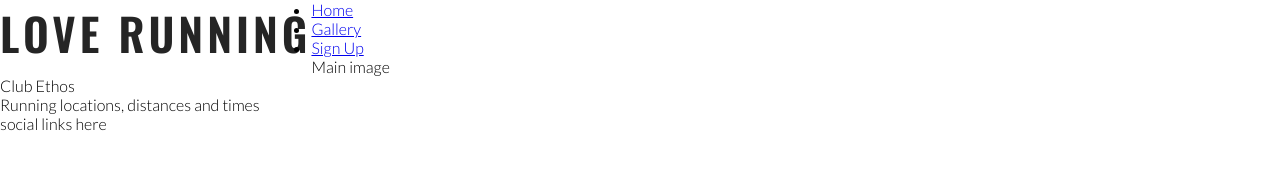
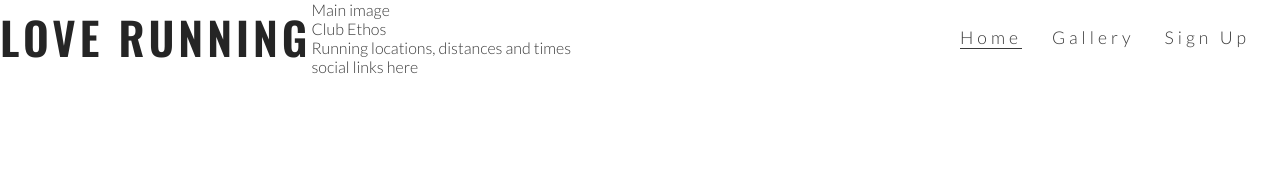
Before and after one commit to Rasmus-Dahlkvist/Love-Running, a plain HTML site: page index.html in a window 1280 px wide. Drawn offline with nearby package versions, Linux system fonts and the light colour scheme.

Commit message:
style navigation links

```diff
--- a/assets/css/style.css
+++ b/assets/css/style.css
@@ -10,7 +10,7 @@
 body {
     font-family: Lato, sans-serif;
     font-weight: 300;
-    font-color: #3a3a3a;
+    color: #3a3a3a;
 }
 
 /* headings and logo */
@@ -26,3 +26,33 @@ h1, h2 {
     float: left;
     font-size: 280%;
 }
+
+#menu {
+    font-size: 110%;
+    letter-spacing: 4px;
+
+}
+
+#menu, #logo {
+    line-height: 75px;
+}
+
+#menu li {
+    float: right;
+    list-style-type: none;
+    margin-right: 30px;
+}
+
+#menu a {
+    text-decoration: none;
+    color: inherit;
+
+}
+
+#menu a:hover {
+    border-bottom: 1px solid #3a3a3a;
+}
+
+.active {
+    border-bottom: 1px solid #3a3a3a;
+}
--- a/index.html
+++ b/index.html
@@ -16,15 +16,15 @@
             <h1  id="logo">Love Running</h1>
         </a>
         <nav>
-            <ul>
+            <ul id="menu">
                 <li>
-                    <a href="index.html">Home</a>
+                    <a href="#">Sign Up</a>
                 </li>
                 <li>
                     <a href="#">Gallery</a>
                 </li>
                 <li>
-                    <a href="#">Sign Up</a>
+                    <a href="index.html" class="active">Home</a>
                 </li>
             </ul>
         </nav>
```
